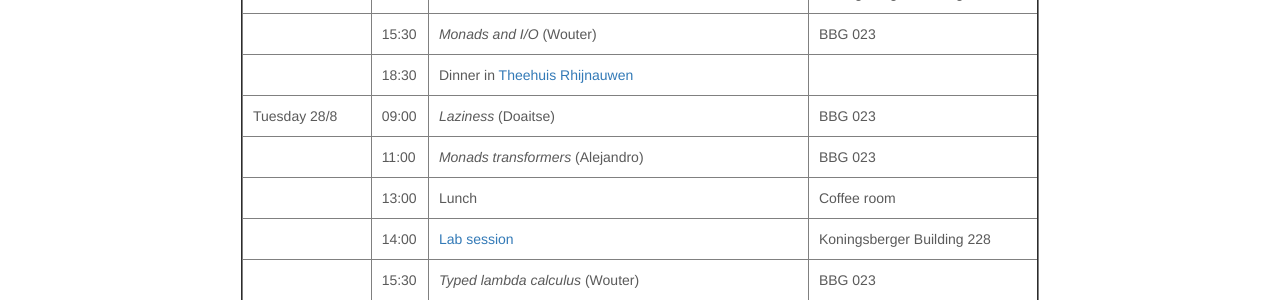
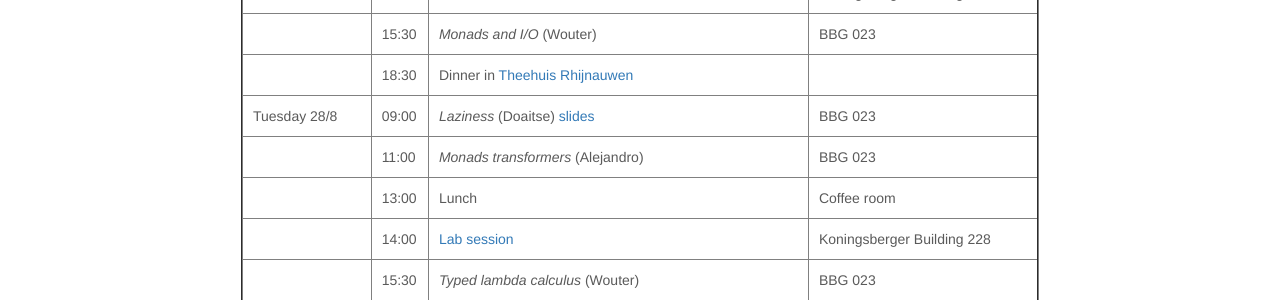
Before and after one commit to uu-afp/uu-afp.github.io, a Jekyll site: the page built from schedule.html, in a window 1280 px wide. Shown: the part 537-837 px from the top of the page. Built offline with Jekyll 4.4.1, drawn with Linux system fonts in a browser that asks for light colours; nearby versions of some CDN libraries.

Commit message:
Added slides for Lazy Evaluation lesson

```diff
--- a/schedule.html
+++ b/schedule.html
@@ -88,7 +88,7 @@
     <tr>
       <td>Tuesday 28/8</td>
       <td>09:00</td>
-      <td><i>Laziness</i> (Doaitse)</td>
+      <td><i>Laziness</i> (Doaitse) <a href="slides/C3-LazyEvaluation-final-handout.pdf">slides</a></td>
       <td>BBG 023 </td>
     </tr>
 
```
Also changed, not shown: 1 other file.
